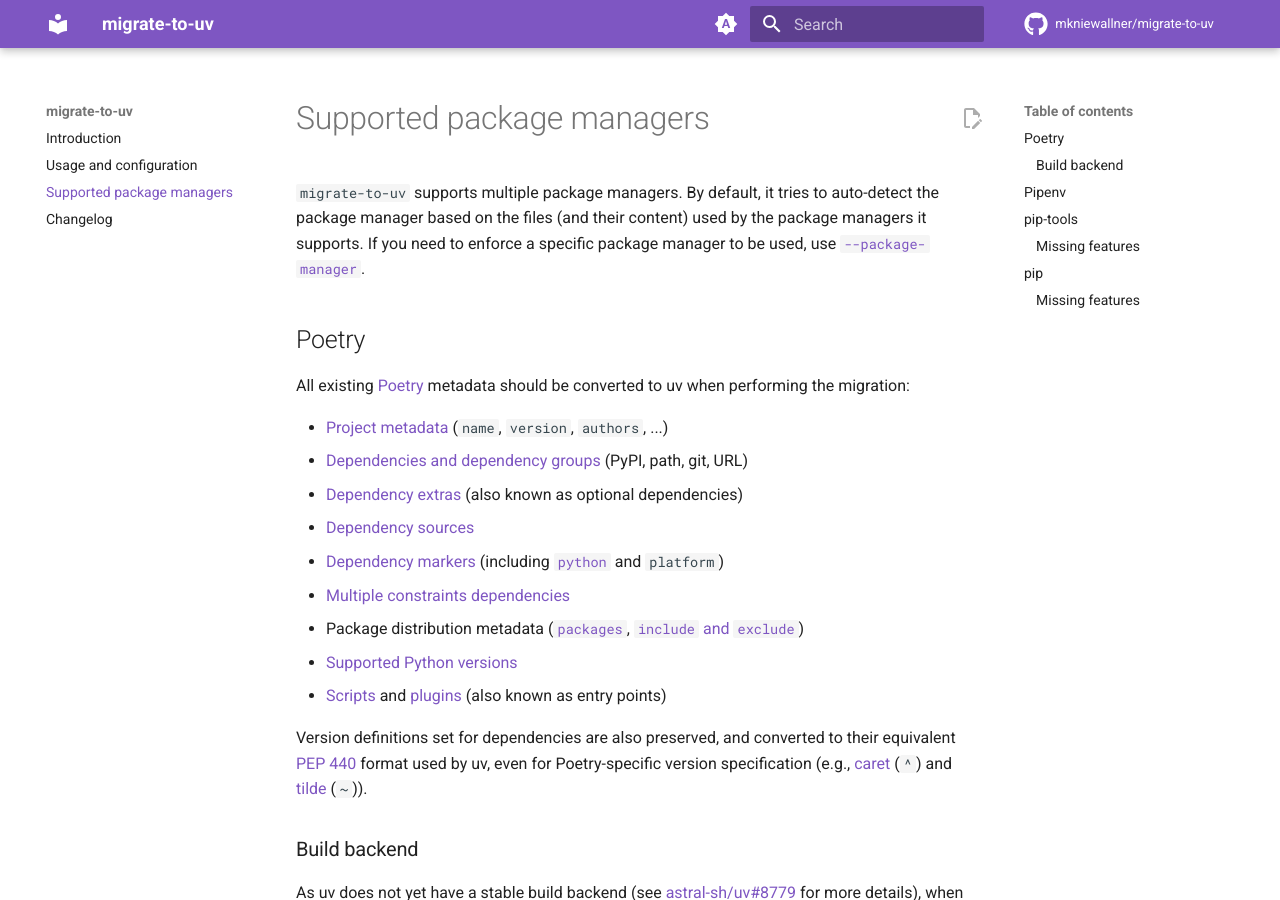
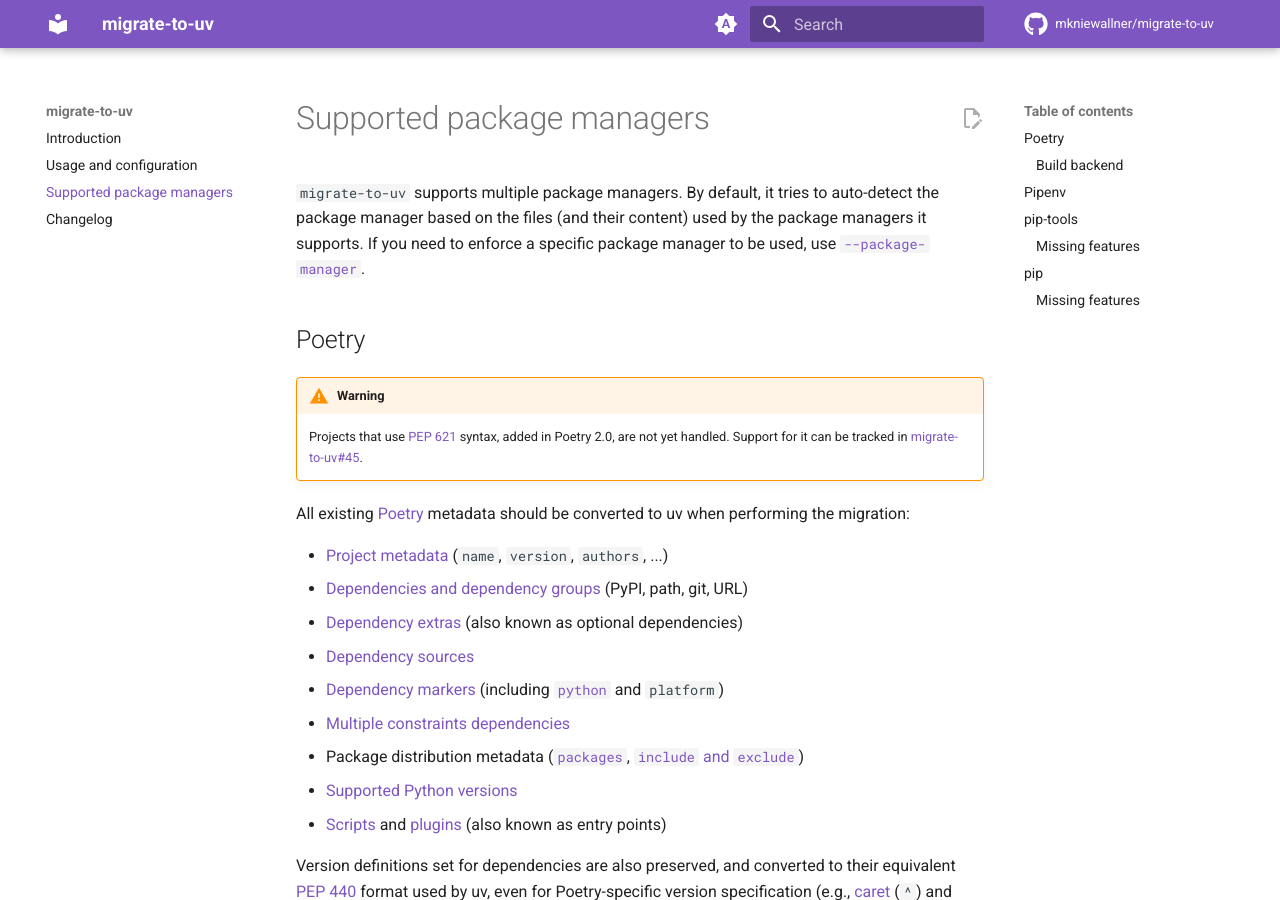
Before and after one commit to mkniewallner/migrate-to-uv, an MkDocs documentation site: the page built from docs/supported-package-managers.md, in a window 1280 px wide and 900 px high. Built offline with MkDocs 1.6.1 and Material for MkDocs 9.7.7, drawn with Linux system fonts in a browser that asks for light colours; comment, search, counter and statistics services are not loaded.

Commit message:
docs(poetry): mention that PEP 621 is not supported (#47)

```diff
--- a/docs/supported-package-managers.md
+++ b/docs/supported-package-managers.md
@@ -6,25 +6,31 @@
 
 ## Poetry
 
+!!! warning
+
+    Projects that use [PEP 621](https://packaging.python.org/en/latest/specifications/pyproject-toml/) syntax, added in
+    Poetry 2.0, are not yet handled. Support for it can be tracked
+    in [migrate-to-uv#45](https://github.com/mkniewallner/migrate-to-uv/issues/45).
+
 All existing [Poetry](https://python-poetry.org/) metadata should be converted to uv when performing the migration:
 
-- [Project metadata](https://python-poetry.org/docs/pyproject/) (`name`, `version`, `authors`, ...)
-- [Dependencies and dependency groups](https://python-poetry.org/docs/pyproject/#dependencies-and-dependency-groups)
+- [Project metadata](https://python-poetry.org/docs/1.8/pyproject/) (`name`, `version`, `authors`, ...)
+- [Dependencies and dependency groups](https://python-poetry.org/docs/1.8/pyproject/#dependencies-and-dependency-groups)
   (PyPI, path, git, URL)
-- [Dependency extras](https://python-poetry.org/docs/pyproject/#extras) (also known as optional dependencies)
-- [Dependency sources](https://python-poetry.org/docs/repositories/)
-- [Dependency markers](https://python-poetry.org/docs/dependency-specification#using-environment-markers) (including
+- [Dependency extras](https://python-poetry.org/docs/1.8/pyproject/#extras) (also known as optional dependencies)
+- [Dependency sources](https://python-poetry.org/docs/1.8/repositories/)
+- [Dependency markers](https://python-poetry.org/docs/1.8/dependency-specification/#using-environment-markers) (including
   [`python`](https://python-poetry.org/docs/dependency-specification/#python-restricted-dependencies) and `platform`)
-- [Multiple constraints dependencies](https://python-poetry.org/docs/dependency-specification#multiple-constraints-dependencies)
-- Package distribution metadata ([`packages`](https://python-poetry.org/docs/pyproject/#packages), [`include` and `exclude`](https://python-poetry.org/docs/pyproject/#include-and-exclude))
-- [Supported Python versions](https://python-poetry.org/docs/basic-usage/#setting-a-python-version)
-- [Scripts](https://python-poetry.org/docs/pyproject/#scripts) and
-  [plugins](https://python-poetry.org/docs/pyproject/#plugins) (also known as entry points)
+- [Multiple constraints dependencies](https://python-poetry.org/docs/1.8/dependency-specification/#multiple-constraints-dependencies)
+- Package distribution metadata ([`packages`](https://python-poetry.org/docs/1.8/pyproject/#packages), [`include` and `exclude`](https://python-poetry.org/docs/1.8/pyproject/#include-and-exclude))
+- [Supported Python versions](https://python-poetry.org/docs/1.8/basic-usage/#setting-a-python-version)
+- [Scripts](https://python-poetry.org/docs/1.8/pyproject/#scripts) and
+  [plugins](https://python-poetry.org/docs/1.8/pyproject/#plugins) (also known as entry points)
 
 Version definitions set for dependencies are also preserved, and converted to their
 equivalent [PEP 440](https://peps.python.org/pep-0440/) format used by uv, even for Poetry-specific version
-specification (e.g., [caret](https://python-poetry.org/docs/dependency-specification/#caret-requirements) (`^`)
-and [tilde](https://python-poetry.org/docs/dependency-specification/#tilde-requirements) (`~`)).
+specification (e.g., [caret](https://python-poetry.org/docs/1.8/dependency-specification/#caret-requirements) (`^`)
+and [tilde](https://python-poetry.org/docs/1.8/dependency-specification/#tilde-requirements) (`~`)).
 
 ### Build backend
 
@@ -32,8 +38,8 @@
 performing the migration for libraries, `migrate-to-uv` sets [Hatch](https://hatch.pypa.io/latest/) as a build
 backend, migrating:
 
-- Poetry [`packages`](https://python-poetry.org/docs/pyproject/#packages) and [`include`](https://python-poetry.org/docs/pyproject/#include-and-exclude) to Hatch [`include`](https://hatch.pypa.io/latest/config/build/#patterns)
-- Poetry [`exclude`](https://python-poetry.org/docs/pyproject/#include-and-exclude) to Hatch [`exclude`](https://hatch.pypa.io/latest/config/build/#patterns)
+- Poetry [`packages`](https://python-poetry.org/docs/1.8/pyproject/#packages) and [`include`](https://python-poetry.org/docs/1.8/pyproject/#include-and-exclude) to Hatch [`include`](https://hatch.pypa.io/latest/config/build/#patterns)
+- Poetry [`exclude`](https://python-poetry.org/docs/1.8/pyproject/#include-and-exclude) to Hatch [`exclude`](https://hatch.pypa.io/latest/config/build/#patterns)
 
 !!! note
 
```
Also changed, not shown: 4 other files.
